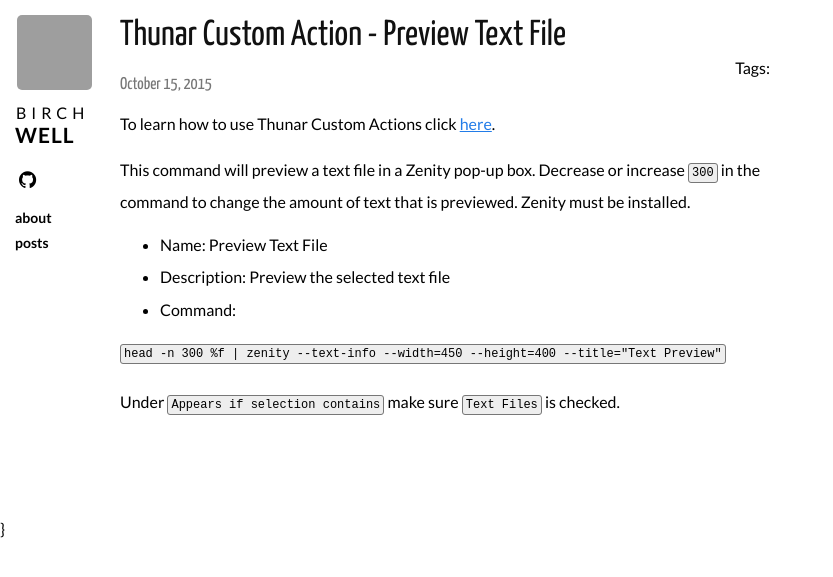
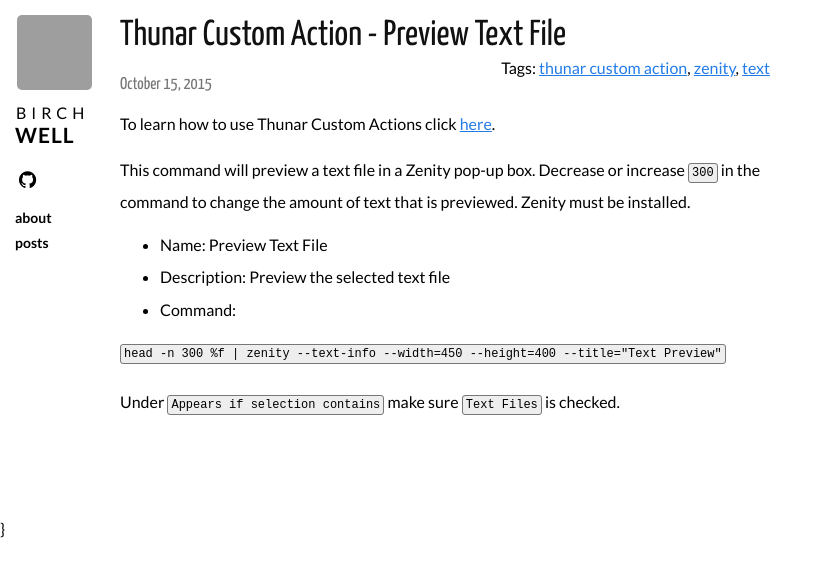
Before and after one commit to Birchwell/birchwell.github.io, a Jekyll site: the page built from _posts/2015-10-15-thunar-custom-action-preview-text-file.md, in a window 1280 px wide, cut to the strip 0-577 px from the top of the page. Shown: the whole strip, without its empty margins (0-833 px from the left). Built offline with Jekyll 4.4.1, drawn with Linux system fonts in a browser that asks for light colours; nearby versions of some CDN libraries; Markdown is read by kramdown in place of the engine named in the settings; comment, search, counter and statistics services are not loaded; grey boxes are pictures that could not be loaded.

Commit message:
Update 2015-10-15-thunar-custom-action-preview-text-file.md

```diff
--- a/_posts/2015-10-15-thunar-custom-action-preview-text-file.md
+++ b/_posts/2015-10-15-thunar-custom-action-preview-text-file.md
@@ -1,6 +1,10 @@
 ---
 layout: post
 title: Thunar Custom Action - Preview Text File
+tags:
+- thunar custom action
+- zenity
+- text
 category: posts
 ---
 To learn how to use Thunar Custom Actions click [here](https://birchwell.github.io/posts/thunar-custom-actions-tutorial-convert-video-to-avi/).
```
